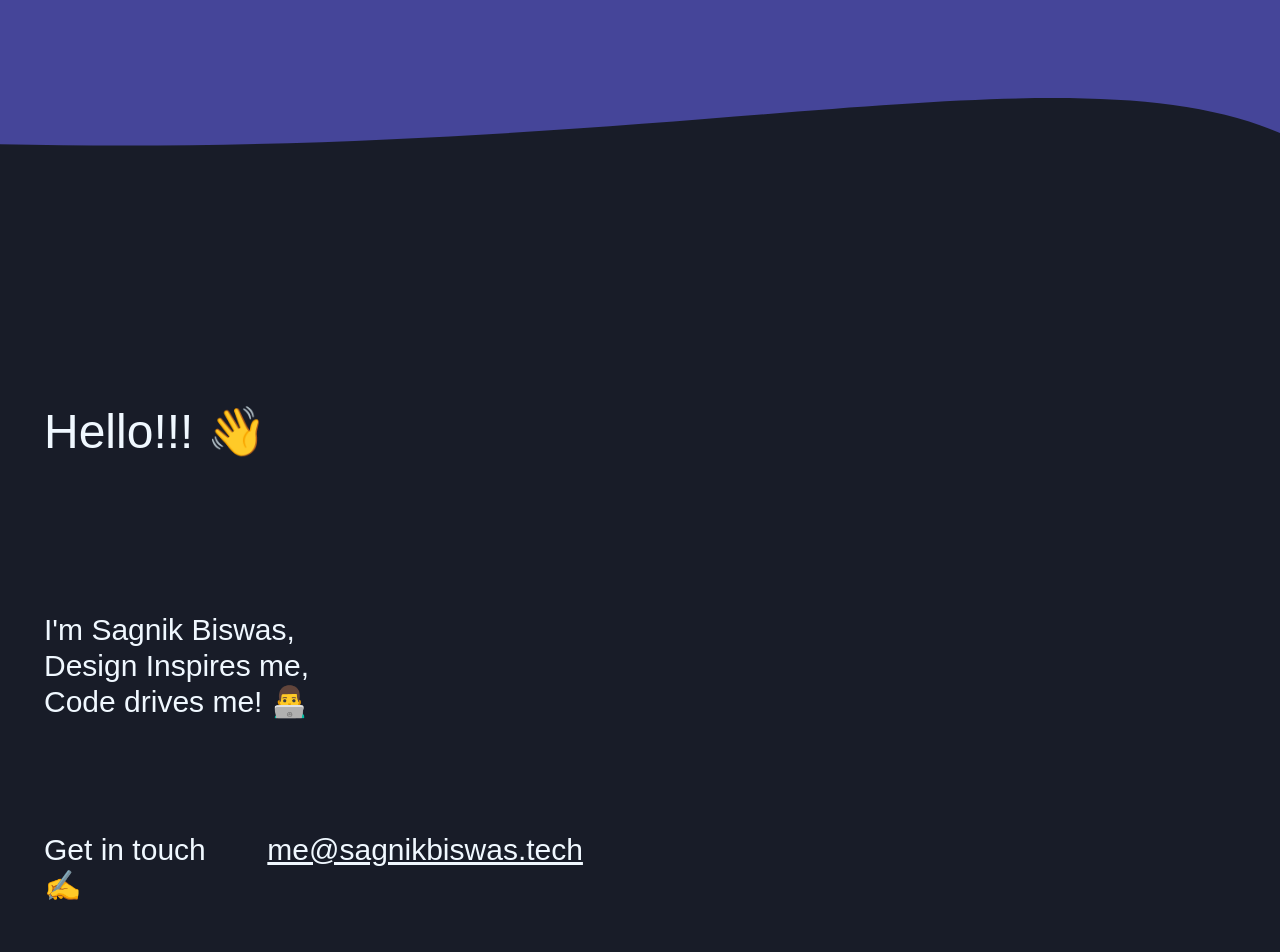
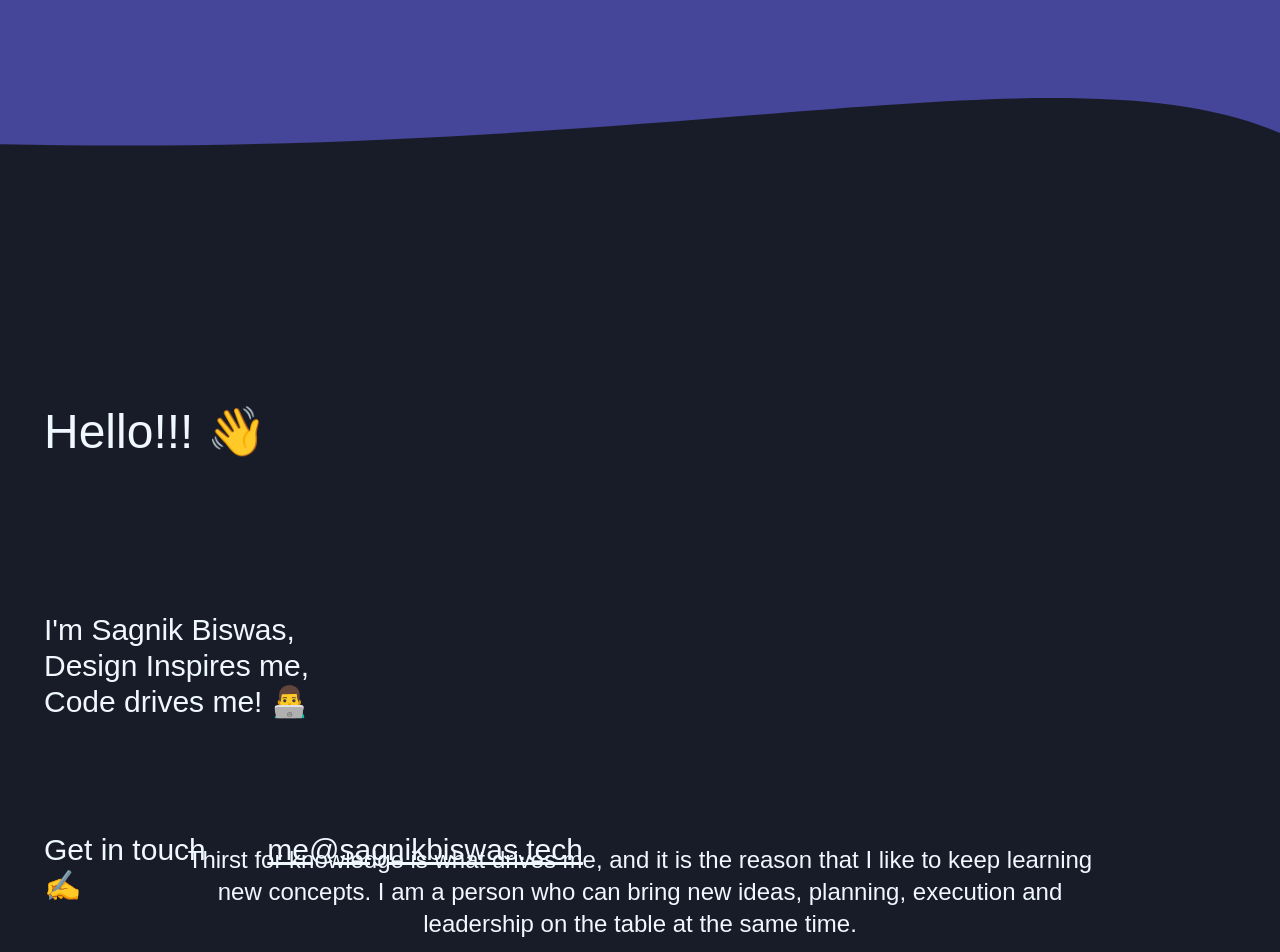
Before and after one commit to sbiswas2209/david, a Next.js app: page / in a window 1280 px wide. Shown: the top 952 px of the page. Built offline with nearby package versions, Linux system fonts and the light colour scheme.

Commit message:
💄 UI Improvements

```diff
--- a/components/about.js
+++ b/components/about.js
@@ -1,10 +1,12 @@
 const About = () => {
   return (
-        <div className='lg:ml-44 lg:mr-44 m-11 lg:mb-44'>
-            <p className='text-md lg:text-center'>
-            Thirst for knowledge is what drives me, and it is the reason that I like to keep learning new concepts. I am a person who can bring new ideas, planning, execution and leadership on the table at the same time.
+    <div className="lg:ml-44 lg:mr-44 m-11 lg:mb-44">
+      <p className="text-2xl lg:text-center">
+        Thirst for knowledge is what drives me, and it is the reason that I like
+        to keep learning new concepts. I am a person who can bring new ideas,
+        planning, execution and leadership on the table at the same time.
       </p>
-            <div className='mt-11'>
+      <div className="mt-11">
         <div className="max-w-7xl mx-auto py-12 px-4 sm:px-6 lg:py-16 lg:px-8 lg:flex lg:items-center lg:justify-between">
           <h2 className="text-3xl font-extrabold tracking-tight text-gray-900 sm:text-4xl">
             <span className="block text-yellow-400">Have an amazing idea?</span>
@@ -12,12 +14,18 @@ const About = () => {
           </h2>
           <div className="mt-8 flex lg:mt-0 lg:flex-shrink-0">
             <div className="inline-flex rounded-md shadow">
-        <a href="mailto:me@sagnikbiswas.tech?Subject=Wanted%20to%20have%20a%20chat" className="inline-flex items-center justify-center px-5 py-3 border border-transparent text-base font-medium rounded-md text-gray-900 bg-yellow-400 hover:bg-blue-800 hover:text-white transition duration-500 hover:-transition lg:text-base text-sm text-center">
+              <a
+                href="mailto:me@sagnikbiswas.tech?Subject=Wanted%20to%20have%20a%20chat"
+                className="inline-flex items-center justify-center px-5 py-3 border border-transparent text-base font-medium rounded-md text-gray-900 bg-yellow-400 hover:bg-blue-800 hover:text-white transition duration-500 hover:-transition lg:text-base text-center"
+              >
                 Contact me
               </a>
             </div>
             <div className="ml-3 inline-flex rounded-md shadow">
-        <a href="#resume" className="inline-flex items-center justify-center px-5 py-3 border border-transparent text-base font-medium rounded-md hover:text-yellow-400 hover:border-2 hover:border-yellow-400 transition duration-500 hover:-transition lg:text-base text-sm">
+              <a
+                href="#resume"
+                className="inline-flex items-center justify-center px-5 py-3 border border-transparent text-base font-medium rounded-md hover:text-yellow-400 hover:border-2 hover:border-yellow-400 transition duration-500 hover:-transition lg:text-base"
+              >
                 See why I am the perfect choice
               </a>
             </div>
@@ -26,6 +34,6 @@ const About = () => {
       </div>
     </div>
   );
-}
+};
 
 export default About;
--- a/components/intro.js
+++ b/components/intro.js
@@ -3,7 +3,7 @@ import Wave from "./wave";
 
 const Intro = () => {
   return (
-    <>
+    <div className='h-screen'>
       <Wave />
       <div className="ml-11 lg:mt-66 mt-52 grid grid-rows-3 gap-5">
         <h3 className="text-5xl">Hello!!! 👋</h3>
@@ -25,7 +25,7 @@ const Intro = () => {
           </a>
         </div>
       </div>
-    </>
+    </div>
   );
 };
 
```
Lines whose indentation alone changed are shown as unchanged.
